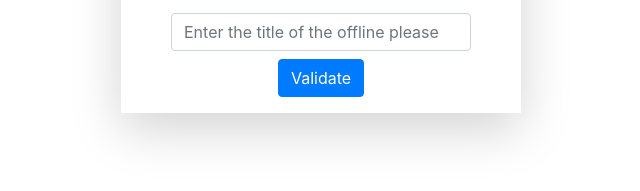
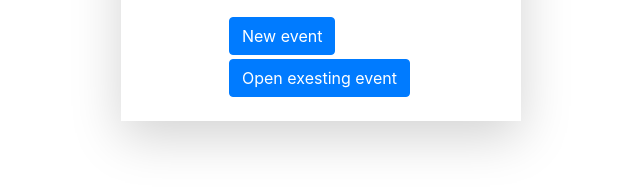
Before and after one commit to sida394/Web-Application, an Electron app: page index.html in a window 800 px wide. Shown: the part 135-326 px from the top of the page, without its empty margins (79-719 px from the left). Drawn offline with Linux system fonts and the light colour scheme.

Commit message:
creation of txo buttons events new and exesting one but there is a problem in saved fail

```diff
--- a/JS/script.js
+++ b/JS/script.js
@@ -8,6 +8,31 @@ async function dialog() {
         console.log(err)
     });
     return pathcsv;
+}
+document.querySelector('#title').style.display = "none";
+var exestingEventValue = 1;
+
+function newEvent() {
+    document.querySelector('#event').style.display = "none";
+    document.querySelector('#title').style.display = "block";
+
+}
+
+
+async function exestingEvent() {
+    var pathcsv = "";
+    const { dialog } = require('electron').remote;
+    await dialog.showOpenDialog({ properties: ['openFile'] }).then(result => {
+        pathcsv += result.filePaths[0];
+    }).catch(err => {
+        console.log(err)
+    });
+    document.querySelector('#event').style.display = "none";
+    document.querySelector('#form_input').style.display = "block";
+    return {
+        pathcsv: pathcsv,
+        exestingEventValue: '0'
+    }
 }
 
 var titleP;
@@ -71,14 +96,12 @@ function dataForm() {
                         mail: mailValue,
                         phoneNumber: phoneNumberValue
                     }];
-                    entries.push(
-                        {
+                    entries.push({
                         name: nameValue,
                         lastName: lastNameValue,
                         mail: mailValue,
                         phoneNumber: phoneNumberValue
-                        }
-                    )
+                    })
                     console.log(entries);
                     return data;
                 }
@@ -92,7 +115,8 @@ function dataForm() {
 
 
 
-async function csv(title, data) {
+async function csv(exestingEventValue, title, data) {
+    if (exestingEventValue) {
         const createCsvWriter = require('csv-writer').createObjectCsvWriter;
         const csvWriter = createCsvWriter({
             path: title + '.csv',
@@ -104,6 +128,7 @@ async function csv(title, data) {
                 { id: 'phoneNumber', title: 'Phone Number' }
             ]
         });
+    }
     let writed = false;
     await csvWriter.writeRecords(data).then(() => {
         writed = true;
@@ -156,12 +181,12 @@ function toExcel() {
     ws.cell(1, 4).string('Phone number');
 
 
-    for (let currentLine = 2; currentLine-2 < entries.length; currentLine++) {
+    for (let currentLine = 2; currentLine - 2 < entries.length; currentLine++) {
         console.log(entries);
-        ws.cell(currentLine, 1).string(entries[currentLine-2].name);
-        ws.cell(currentLine, 2).string(entries[currentLine-2].lastName);
-        ws.cell(currentLine, 3).string(entries[currentLine-2].mail);
-        ws.cell(currentLine, 4).string(entries[currentLine-2].phoneNumber);
+        ws.cell(currentLine, 1).string(entries[currentLine - 2].name);
+        ws.cell(currentLine, 2).string(entries[currentLine - 2].lastName);
+        ws.cell(currentLine, 3).string(entries[currentLine - 2].mail);
+        ws.cell(currentLine, 4).string(entries[currentLine - 2].phoneNumber);
     }
     wb.write(titleP + '.xlsx');
 }
--- a/index.html
+++ b/index.html
@@ -4,6 +4,7 @@
 <head>
     <meta charset="UTF-8">
     <title>Form</title>
+    <link rel="icon" href="icon.ico">
     <link rel="stylesheet" href="CSS/style.css">
     <link rel="stylesheet" href="CSS/bootstrap.min.css">
 
@@ -16,6 +17,14 @@
                 <img class="img-fluid mx-auto" id="image_header" src="images/aiesec-logo-white-blue.svg" alt="home-image">
             </header>
             <div id="form p-3">
+                <div id="event">
+                    <div class="row mx-3 mb-2">
+                        <div class="offset-3">
+                            <button class="btn btn-primary mt-1" id="send" type="submit" onclick="newEvent()" name="submit">New event</button>
+                            <button class="btn btn-primary mt-1" type="submit" onclick="exestingEvent()">Open exesting event</button>
+                        </div>
+                    </div>
+                </div>
                 <div id="title">
                     <div>
                         <input class="mx-auto form-control mb-2 w-75" id="new-title" type="text" name="title" placeholder="Enter the title of the offline please" required>
@@ -76,11 +85,12 @@
     <!-- normal script imports etc  -->
     <script src="JS/jquery.min.js"></script>
     <script src="JS/bootstrap.min.js"></script>
+    <script src="JS/script.js"></script>
     <!-- Insert this line after script imports -->
     <script>
         if (window.module) module = window.module;
     </script>
-    <script src="JS/script.js"></script>
+
 </body>
 
 </html>
```
Also changed, not shown: icon.ico (added). Lines whose indentation alone changed are shown as unchanged.
